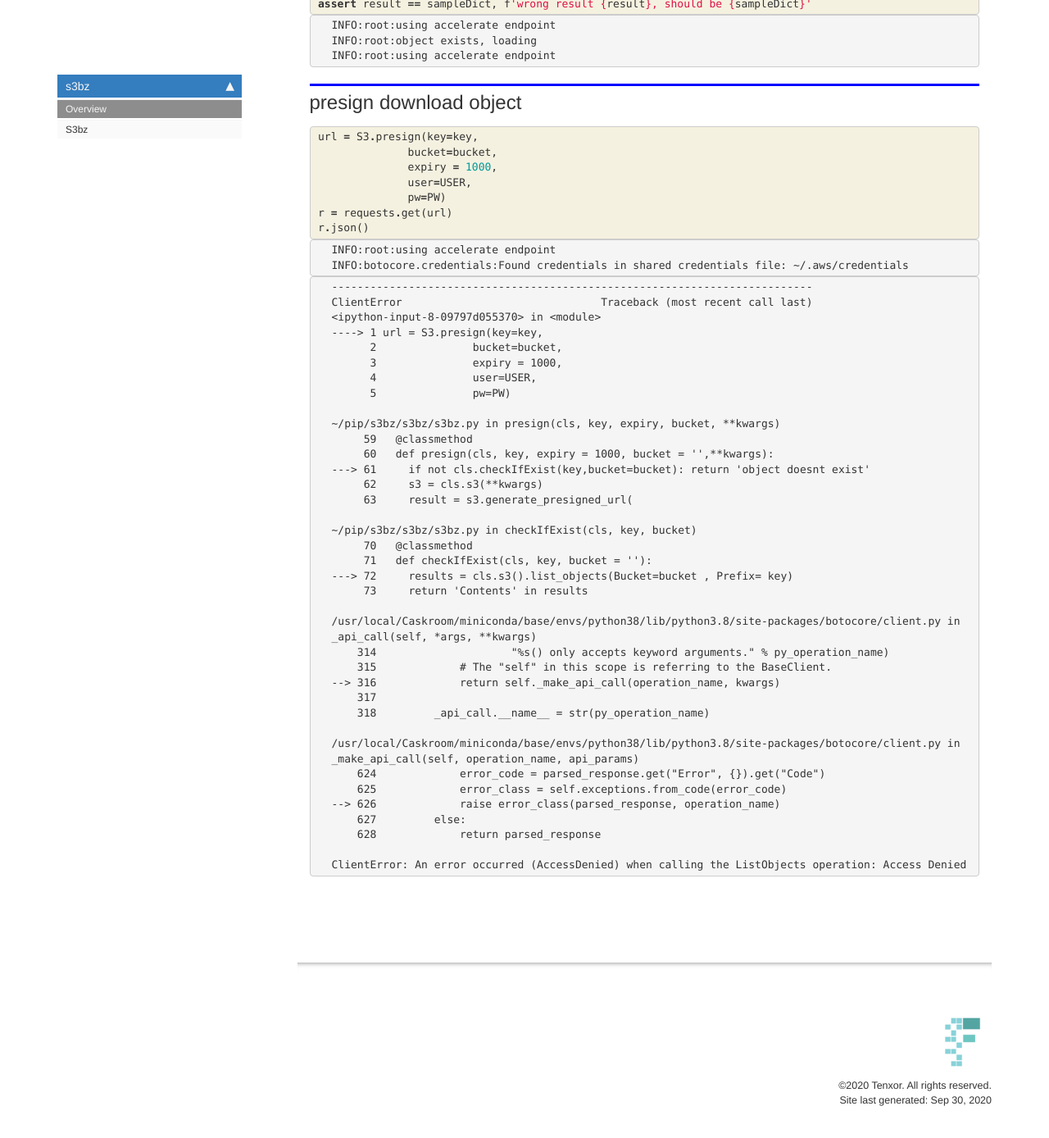
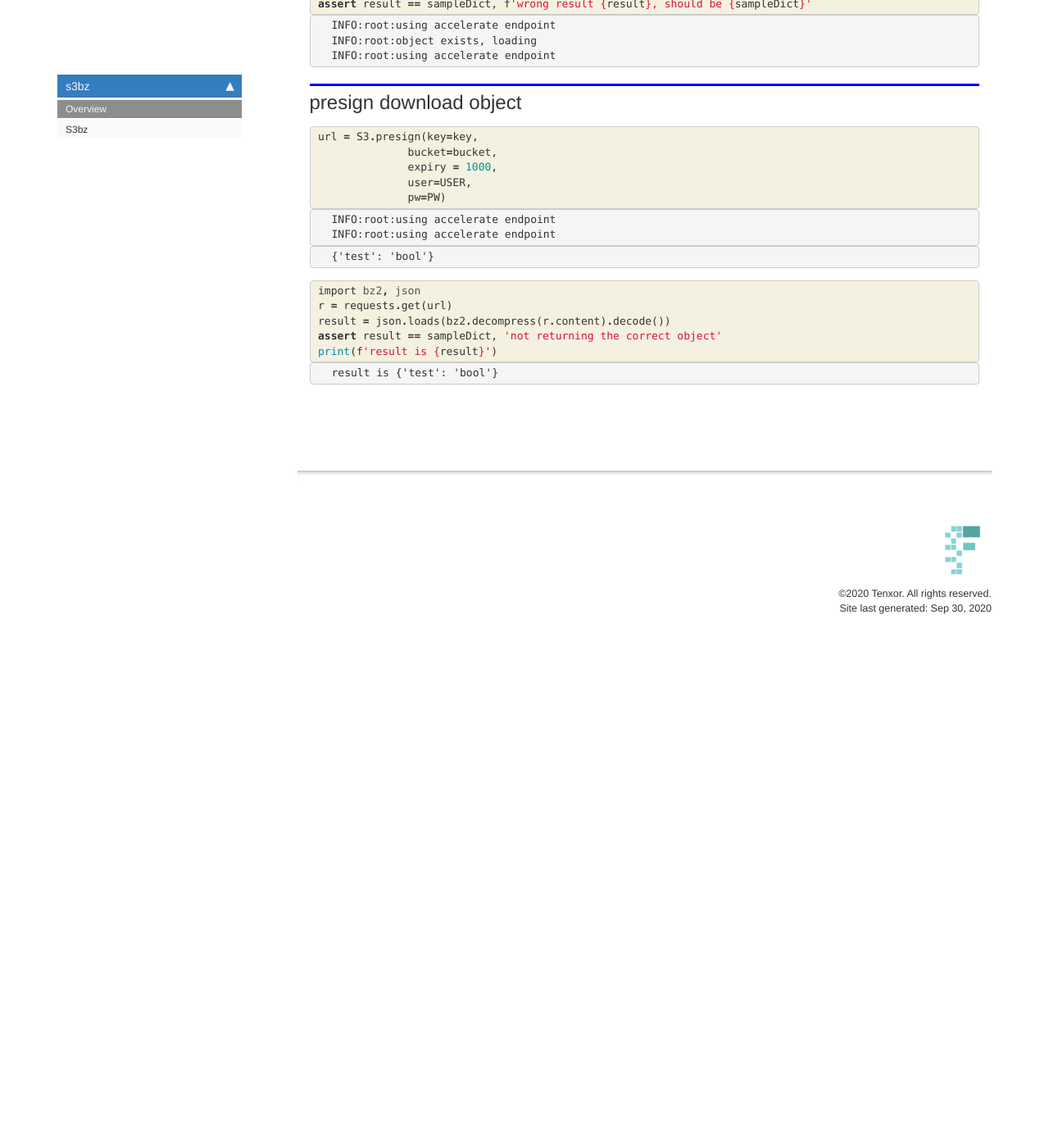
Before and after one commit to thanakijwanavit/s3bz, a Jekyll site: the page built from docs/index.html, in a window 1280 px wide and 1400 px high, scrolled down 1612 px. Shown: the top 1388 px of the window at 82% size. Built offline with Jekyll 4.4.1, drawn with Linux system fonts in a browser that asks for light colours; nearby versions of some CDN libraries; comment, search, counter and statistics services are not loaded; after the commit the page ends 2414 px from its top, so only the background shows below that.

Commit message:
make readme

```diff
--- a/docs/index.html
+++ b/docs/index.html
@@ -233,8 +233,6 @@ INFO:root:using accelerate endpoint
               <span class="n">expiry</span> <span class="o">=</span> <span class="mi">1000</span><span class="p">,</span>
               <span class="n">user</span><span class="o">=</span><span class="n">USER</span><span class="p">,</span>
               <span class="n">pw</span><span class="o">=</span><span class="n">PW</span><span class="p">)</span>
-<span class="n">r</span> <span class="o">=</span> <span class="n">requests</span><span class="o">.</span><span class="n">get</span><span class="p">(</span><span class="n">url</span><span class="p">)</span>
-<span class="n">r</span><span class="o">.</span><span class="n">json</span><span class="p">()</span>
 </pre></div>
 
     </div>
@@ -248,52 +246,53 @@ INFO:root:using accelerate endpoint
 
 <div class="output_subarea output_stream output_stderr output_text">
 <pre>INFO:root:using accelerate endpoint
-INFO:botocore.credentials:Found credentials in shared credentials file: ~/.aws/credentials
+INFO:root:using accelerate endpoint
 </pre>
 </div>
 </div>
 
 <div class="output_area">
 
-<div class="output_subarea output_text output_error">
-<pre>
-<span class="ansi-red-fg">---------------------------------------------------------------------------</span>
-<span class="ansi-red-fg">ClientError</span>                               Traceback (most recent call last)
-<span class="ansi-green-fg">&lt;ipython-input-8-09797d055370&gt;</span> in <span class="ansi-cyan-fg">&lt;module&gt;</span>
-<span class="ansi-green-fg">----&gt; 1</span><span class="ansi-red-fg"> url = S3.presign(key=key,
-</span><span class="ansi-green-intense-fg ansi-bold">      2</span>               bucket<span class="ansi-blue-fg">=</span>bucket<span class="ansi-blue-fg">,</span>
-<span class="ansi-green-intense-fg ansi-bold">      3</span>               expiry <span class="ansi-blue-fg">=</span> <span class="ansi-cyan-fg">1000</span><span class="ansi-blue-fg">,</span>
-<span class="ansi-green-intense-fg ansi-bold">      4</span>               user<span class="ansi-blue-fg">=</span>USER<span class="ansi-blue-fg">,</span>
-<span class="ansi-green-intense-fg ansi-bold">      5</span>               pw=PW)
 
-<span class="ansi-green-fg">~/pip/s3bz/s3bz/s3bz.py</span> in <span class="ansi-cyan-fg">presign</span><span class="ansi-blue-fg">(cls, key, expiry, bucket, **kwargs)</span>
-<span class="ansi-green-intense-fg ansi-bold">     59</span>   <span class="ansi-blue-fg">@</span>classmethod
-<span class="ansi-green-intense-fg ansi-bold">     60</span>   <span class="ansi-green-fg">def</span> presign<span class="ansi-blue-fg">(</span>cls<span class="ansi-blue-fg">,</span> key<span class="ansi-blue-fg">,</span> expiry <span class="ansi-blue-fg">=</span> <span class="ansi-cyan-fg">1000</span><span class="ansi-blue-fg">,</span> bucket <span class="ansi-blue-fg">=</span> <span class="ansi-blue-fg">&#39;&#39;</span><span class="ansi-blue-fg">,</span><span class="ansi-blue-fg">**</span>kwargs<span class="ansi-blue-fg">)</span><span class="ansi-blue-fg">:</span>
-<span class="ansi-green-fg">---&gt; 61</span><span class="ansi-red-fg">     </span><span class="ansi-green-fg">if</span> <span class="ansi-green-fg">not</span> cls<span class="ansi-blue-fg">.</span>checkIfExist<span class="ansi-blue-fg">(</span>key<span class="ansi-blue-fg">,</span>bucket<span class="ansi-blue-fg">=</span>bucket<span class="ansi-blue-fg">)</span><span class="ansi-blue-fg">:</span> <span class="ansi-green-fg">return</span> <span class="ansi-blue-fg">&#39;object doesnt exist&#39;</span>
-<span class="ansi-green-intense-fg ansi-bold">     62</span>     s3 <span class="ansi-blue-fg">=</span> cls<span class="ansi-blue-fg">.</span>s3<span class="ansi-blue-fg">(</span><span class="ansi-blue-fg">**</span>kwargs<span class="ansi-blue-fg">)</span>
-<span class="ansi-green-intense-fg ansi-bold">     63</span>     result = s3.generate_presigned_url(
 
-<span class="ansi-green-fg">~/pip/s3bz/s3bz/s3bz.py</span> in <span class="ansi-cyan-fg">checkIfExist</span><span class="ansi-blue-fg">(cls, key, bucket)</span>
-<span class="ansi-green-intense-fg ansi-bold">     70</span>   <span class="ansi-blue-fg">@</span>classmethod
-<span class="ansi-green-intense-fg ansi-bold">     71</span>   <span class="ansi-green-fg">def</span> checkIfExist<span class="ansi-blue-fg">(</span>cls<span class="ansi-blue-fg">,</span> key<span class="ansi-blue-fg">,</span> bucket <span class="ansi-blue-fg">=</span> <span class="ansi-blue-fg">&#39;&#39;</span><span class="ansi-blue-fg">)</span><span class="ansi-blue-fg">:</span>
-<span class="ansi-green-fg">---&gt; 72</span><span class="ansi-red-fg">     </span>results <span class="ansi-blue-fg">=</span> cls<span class="ansi-blue-fg">.</span>s3<span class="ansi-blue-fg">(</span><span class="ansi-blue-fg">)</span><span class="ansi-blue-fg">.</span>list_objects<span class="ansi-blue-fg">(</span>Bucket<span class="ansi-blue-fg">=</span>bucket <span class="ansi-blue-fg">,</span> Prefix<span class="ansi-blue-fg">=</span> key<span class="ansi-blue-fg">)</span>
-<span class="ansi-green-intense-fg ansi-bold">     73</span>     <span class="ansi-green-fg">return</span> <span class="ansi-blue-fg">&#39;Contents&#39;</span> <span class="ansi-green-fg">in</span> results
+<div class="output_text output_subarea output_execute_result">
+<pre>{&#39;test&#39;: &#39;bool&#39;}</pre>
+</div>
 
-<span class="ansi-green-fg">/usr/local/Caskroom/miniconda/base/envs/python38/lib/python3.8/site-packages/botocore/client.py</span> in <span class="ansi-cyan-fg">_api_call</span><span class="ansi-blue-fg">(self, *args, **kwargs)</span>
-<span class="ansi-green-intense-fg ansi-bold">    314</span>                     &#34;%s() only accepts keyword arguments.&#34; % py_operation_name)
-<span class="ansi-green-intense-fg ansi-bold">    315</span>             <span class="ansi-red-fg"># The &#34;self&#34; in this scope is referring to the BaseClient.</span>
-<span class="ansi-green-fg">--&gt; 316</span><span class="ansi-red-fg">             </span><span class="ansi-green-fg">return</span> self<span class="ansi-blue-fg">.</span>_make_api_call<span class="ansi-blue-fg">(</span>operation_name<span class="ansi-blue-fg">,</span> kwargs<span class="ansi-blue-fg">)</span>
-<span class="ansi-green-intense-fg ansi-bold">    317</span>
-<span class="ansi-green-intense-fg ansi-bold">    318</span>         _api_call<span class="ansi-blue-fg">.</span>__name__ <span class="ansi-blue-fg">=</span> str<span class="ansi-blue-fg">(</span>py_operation_name<span class="ansi-blue-fg">)</span>
+</div>
 
-<span class="ansi-green-fg">/usr/local/Caskroom/miniconda/base/envs/python38/lib/python3.8/site-packages/botocore/client.py</span> in <span class="ansi-cyan-fg">_make_api_call</span><span class="ansi-blue-fg">(self, operation_name, api_params)</span>
-<span class="ansi-green-intense-fg ansi-bold">    624</span>             error_code <span class="ansi-blue-fg">=</span> parsed_response<span class="ansi-blue-fg">.</span>get<span class="ansi-blue-fg">(</span><span class="ansi-blue-fg">&#34;Error&#34;</span><span class="ansi-blue-fg">,</span> <span class="ansi-blue-fg">{</span><span class="ansi-blue-fg">}</span><span class="ansi-blue-fg">)</span><span class="ansi-blue-fg">.</span>get<span class="ansi-blue-fg">(</span><span class="ansi-blue-fg">&#34;Code&#34;</span><span class="ansi-blue-fg">)</span>
-<span class="ansi-green-intense-fg ansi-bold">    625</span>             error_class <span class="ansi-blue-fg">=</span> self<span class="ansi-blue-fg">.</span>exceptions<span class="ansi-blue-fg">.</span>from_code<span class="ansi-blue-fg">(</span>error_code<span class="ansi-blue-fg">)</span>
-<span class="ansi-green-fg">--&gt; 626</span><span class="ansi-red-fg">             </span><span class="ansi-green-fg">raise</span> error_class<span class="ansi-blue-fg">(</span>parsed_response<span class="ansi-blue-fg">,</span> operation_name<span class="ansi-blue-fg">)</span>
-<span class="ansi-green-intense-fg ansi-bold">    627</span>         <span class="ansi-green-fg">else</span><span class="ansi-blue-fg">:</span>
-<span class="ansi-green-intense-fg ansi-bold">    628</span>             <span class="ansi-green-fg">return</span> parsed_response
+</div>
+</div>
 
-<span class="ansi-red-fg">ClientError</span>: An error occurred (AccessDenied) when calling the ListObjects operation: Access Denied</pre>
+</div>
+    {% endraw %}
+
+    {% raw %}
+
+<div class="cell border-box-sizing code_cell rendered">
+<div class="input">
+
+<div class="inner_cell">
+    <div class="input_area">
+<div class=" highlight hl-ipython3"><pre><span></span><span class="kn">import</span> <span class="nn">bz2</span><span class="o">,</span> <span class="nn">json</span>
+<span class="n">r</span> <span class="o">=</span> <span class="n">requests</span><span class="o">.</span><span class="n">get</span><span class="p">(</span><span class="n">url</span><span class="p">)</span>
+<span class="n">result</span> <span class="o">=</span> <span class="n">json</span><span class="o">.</span><span class="n">loads</span><span class="p">(</span><span class="n">bz2</span><span class="o">.</span><span class="n">decompress</span><span class="p">(</span><span class="n">r</span><span class="o">.</span><span class="n">content</span><span class="p">)</span><span class="o">.</span><span class="n">decode</span><span class="p">())</span>
+<span class="k">assert</span> <span class="n">result</span> <span class="o">==</span> <span class="n">sampleDict</span><span class="p">,</span> <span class="s1">&#39;not returning the correct object&#39;</span>
+<span class="nb">print</span><span class="p">(</span><span class="sa">f</span><span class="s1">&#39;result is </span><span class="si">{</span><span class="n">result</span><span class="si">}</span><span class="s1">&#39;</span><span class="p">)</span>
+</pre></div>
+
+    </div>
+</div>
+</div>
+
+<div class="output_wrapper">
+<div class="output">
+
+<div class="output_area">
+
+<div class="output_subarea output_stream output_stdout output_text">
+<pre>result is {&#39;test&#39;: &#39;bool&#39;}
+</pre>
 </div>
 </div>
 
```
Also changed, not shown: README.md.
